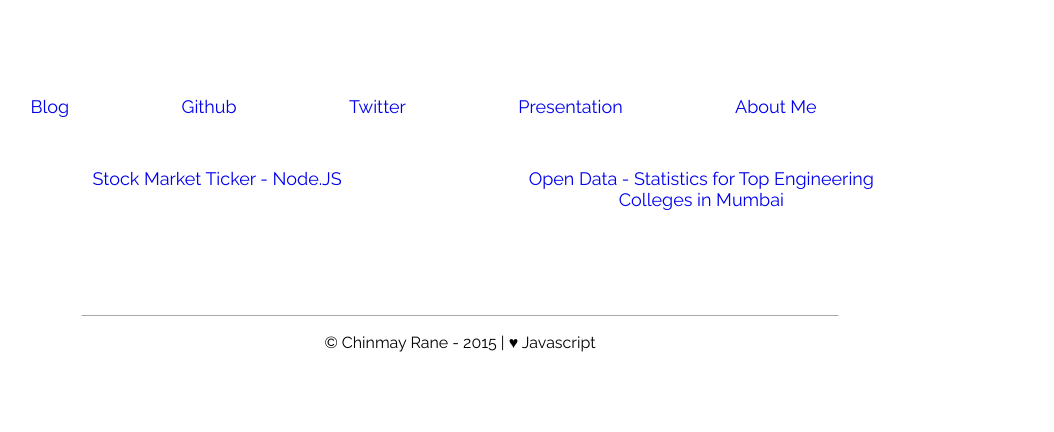
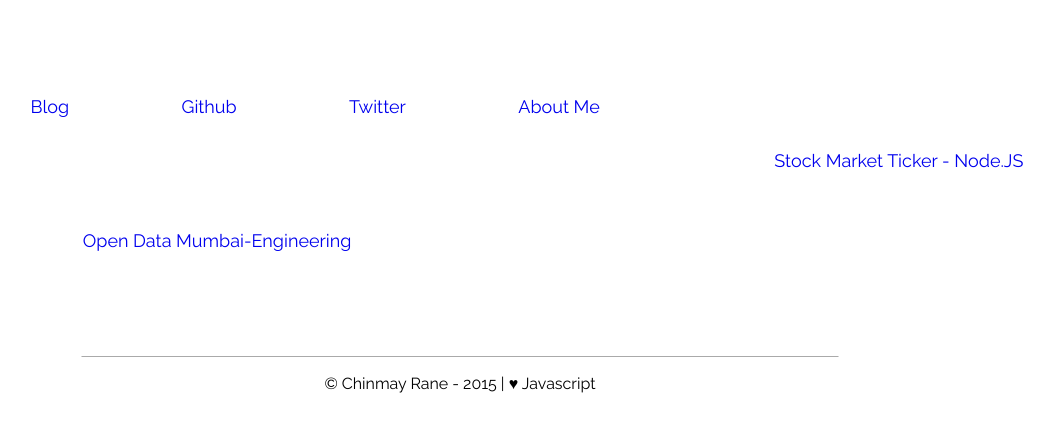
Before and after one commit to chinmayrane/chinmayrane.github.io, a plain HTML site: page index.html in a window 1280 px wide. Shown: the part 182-614 px from the top of the page, without its empty margins (180-1234 px from the left). Drawn offline with nearby package versions, Linux system fonts and the light colour scheme.

Commit message:
Update index.html

```diff
--- a/index.html
+++ b/index.html
@@ -28,7 +28,7 @@
 	<nav>
 		<ul>
 				<li>
-					<a href="https://medium.com/@crabsinlimaioli" target="_blank"> Blog </a>
+					<a href="https://medium.com/@thechinmay" target="_blank"> Blog </a>
 				</li>
 
 				<li>
@@ -37,10 +37,6 @@
 
 				<li>
 					<a href="https://twitter.com/allabovengeance" target="_blank"> Twitter </a>
-				</li>
-
-				<li>
-					<a href="pres.html" target="_blank"> Presentation </a>
 				</li>
 
 				<li class="aboutme"><a href="#" title="" class="aboutme"> About Me </a></li>
@@ -53,7 +49,7 @@
 				</li>
 
 
-				<li id="collegeStats"> <a href="http://mumbaicollegesopendata.herokuapp.com/" target="_blank">Open Data - Statistics for Top Engineering Colleges in Mumbai</a>
+				<li id="collegeStats"> <a href="http://mumbaicollegesopendata.herokuapp.com/" target="_blank">Open Data Mumbai-Engineering </a>
 				</li>
 			</ul>
 		</div>
```
